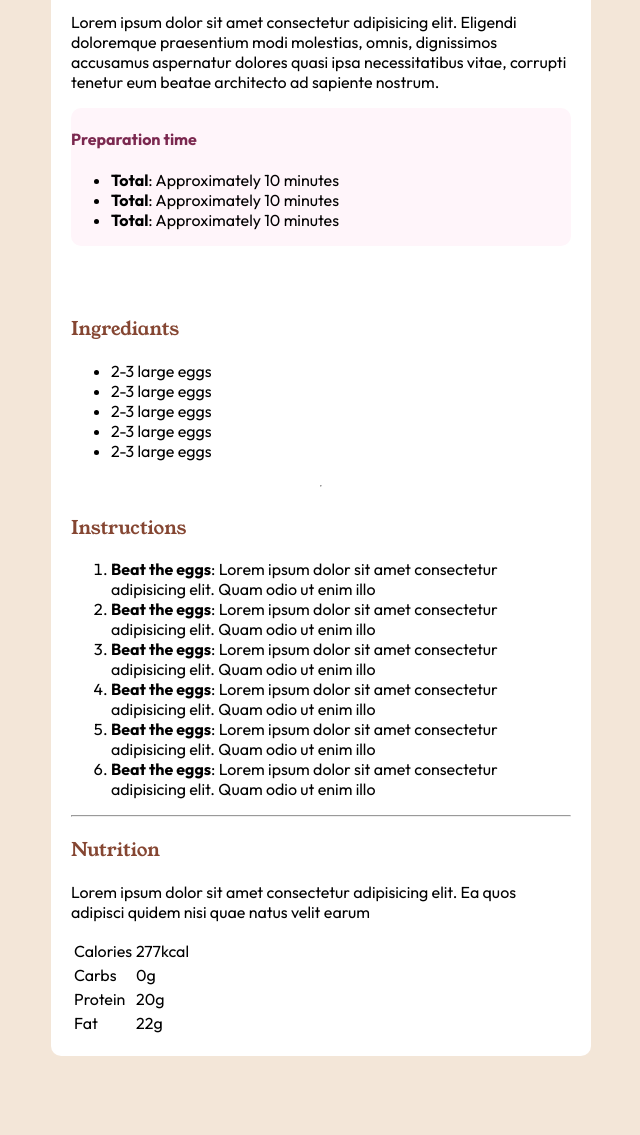
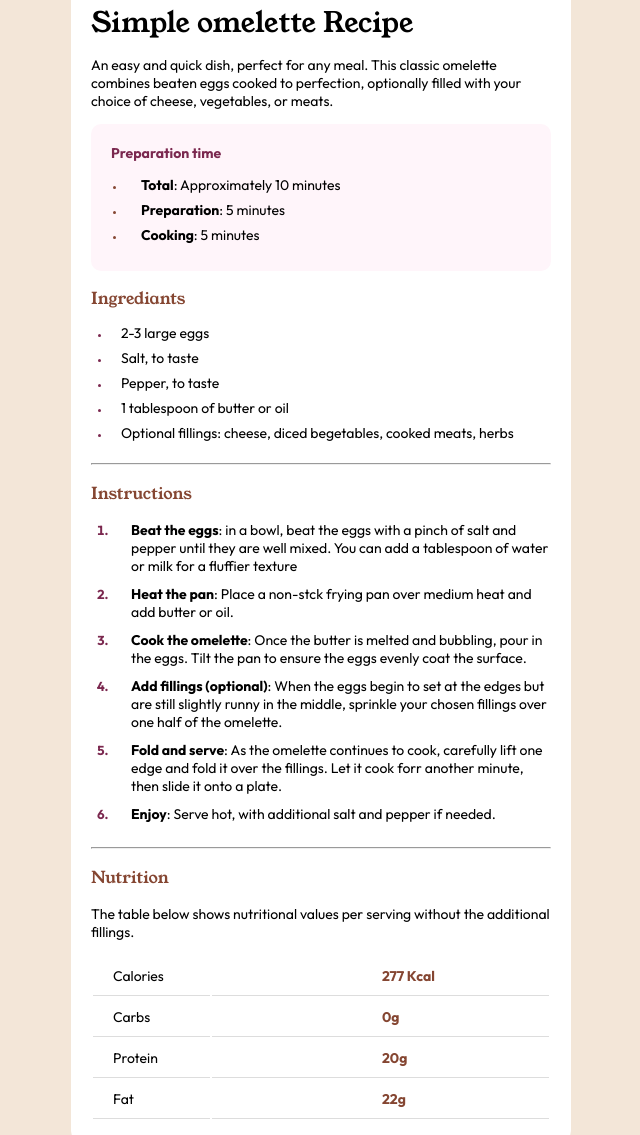
Before and after one commit to WaelDev/Recipe-page, a plain HTML site: page index.html in a window 1280 px wide. Shown: the part 312-1447 px from the top of the page, without its empty margins (319-959 px from the left). Before the commit the page ends 1368 px from the top, so only its background shows below. Drawn offline with Linux system fonts and the light colour scheme.

Commit message:
some changes

```diff
--- a/index.html
+++ b/index.html
@@ -13,68 +13,74 @@
 <body>
   <div class="container">
     <img class="image-cover" src="assets/images/image-omelette.jpeg" alt="image omelette">
+    <div class="container__body">
       <h1 class="title">Simple omelette Recipe</h1>
-    <p>Lorem ipsum dolor sit amet consectetur adipisicing elit. Eligendi doloremque praesentium modi molestias, omnis,
-      dignissimos accusamus aspernatur dolores quasi ipsa necessitatibus vitae, corrupti tenetur eum beatae architecto
-      ad sapiente nostrum.</p>
+      <p>An easy and quick dish, perfect for any meal. This classic omelette combines beaten eggs cooked to perfection,
+        optionally filled with your choice of cheese, vegetables, or meats.</p>
+      <!-- preparation section -->
       <div class="preparation">
         <h4>Preparation time</h4>
         <ul>
           <li><strong>Total</strong>: Approximately 10 minutes</li>
-        <li><strong>Total</strong>: Approximately 10 minutes</li>
-        <li><strong>Total</strong>: Approximately 10 minutes</li>
+          <li><strong>Preparation</strong>: 5 minutes</li>
+          <li><strong>Cooking</strong>: 5 minutes</li>
         </ul>
       </div>
+      <!-- ------------------- -->
+
+      <!-- ingrediants section -->
       <div class="ingrediants">
         <h3 class="title-m">Ingrediants</h3>
         <ul>
           <li>2-3 large eggs</li>
-        <li>2-3 large eggs</li>
-        <li>2-3 large eggs</li>
-        <li>2-3 large eggs</li>
-        <li>2-3 large eggs</li>
+          <li>Salt, to taste</li>
+          <li>Pepper, to taste</li>
+          <li>1 tablespoon of butter or oil</li>
+          <li>Optional fillings: cheese, diced begetables, cooked meats, herbs</li>
         </ul>
       </div>
       <hr>
+      <!-- ------------------- -->
       <div class="instructions">
         <h3 class="title-m">Instructions</h3>
         <ol>
-        <li><strong>Beat the eggs</strong>: Lorem ipsum dolor sit amet consectetur adipisicing elit. Quam odio ut enim
-          illo </li>
-        <li><strong>Beat the eggs</strong>: Lorem ipsum dolor sit amet consectetur adipisicing elit. Quam odio ut enim
-          illo </li>
-        <li><strong>Beat the eggs</strong>: Lorem ipsum dolor sit amet consectetur adipisicing elit. Quam odio ut enim
-          illo </li>
-        <li><strong>Beat the eggs</strong>: Lorem ipsum dolor sit amet consectetur adipisicing elit. Quam odio ut enim
-          illo </li>
-        <li><strong>Beat the eggs</strong>: Lorem ipsum dolor sit amet consectetur adipisicing elit. Quam odio ut enim
-          illo </li>
-        <li><strong>Beat the eggs</strong>: Lorem ipsum dolor sit amet consectetur adipisicing elit. Quam odio ut enim
-          illo </li>
+          <li><strong>Beat the eggs</strong>: in a bowl, beat the eggs with a pinch of salt and pepper until they are
+            well
+            mixed. You can add a tablespoon of water or milk for a fluffier texture</li>
+          <li><strong>Heat the pan</strong>: Place a non-stck frying pan over medium heat and add butter or oil.</li>
+          <li><strong>Cook the omelette</strong>: Once the butter is melted and bubbling, pour in the eggs. Tilt the pan
+            to ensure the eggs evenly coat the surface.</li>
+          <li><strong>Add fillings (optional)</strong>: When the eggs begin to set at the edges but are still slightly
+            runny in the middle, sprinkle your chosen fillings over one half of the omelette.</li>
+          <li><strong>Fold and serve</strong>: As the omelette continues to cook, carefully lift one edge and fold it
+            over
+            the fillings. Let it cook forr another minute, then slide it onto a plate.</li>
+          <li><strong>Enjoy</strong>: Serve hot, with additional salt and pepper if needed.</li>
         </ol>
         <hr>
         <div class="nutrition">
           <h3 class="title-m">Nutrition</h3>
-        <p>Lorem ipsum dolor sit amet consectetur adipisicing elit. Ea quos adipisci quidem nisi quae natus velit earum
+          <p>The table below shows nutritional values per serving without the additional fillings.
           </p>
           <table>
             <tr>
-            <td>Calories</td>
-            <td>277kcal</td>
+              <td>Calories </td>
+              <td><strong>277 Kcal</strong></td>
             </tr>
             <tr>
               <td>Carbs</td>
-            <td>0g</td>
+              <td><strong>0g</strong></td>
             </tr>
             <tr>
               <td>Protein</td>
-            <td>20g</td>
+              <td><strong>20g</strong></td>
             </tr>
             <tr>
               <td>Fat</td>
-            <td>22g</td>
+              <td><strong>22g</strong></td>
             </tr>
           </table>
+        </div>
       </div>
     </div>
   </div>
--- a/style.css
+++ b/style.css
@@ -24,7 +24,7 @@ body {
   display: flex;
   justify-content: center;
   font-family: var(--body-font);
-  font-size: 16px;
+  font-size: 14px;
   background: var(--Eggshell);
 }
 
@@ -37,47 +37,111 @@ body {
 .container {
   display: flex;
   flex-direction: column;
-  padding: 20px;
   justify-content: center;
   background-color: var(--White);
   border-radius: 10px;
   width: 500px;
+  margin-top: 75px;
+  margin-bottom: 75px;
+}
+
+.container__body {
+  padding: 0px 20px 20px 20px;
 }
 
 .image-cover {
-  width: 100%;
   height: 200px;
   object-fit: cover;
   border-radius: 10px;
+  margin: 20px;
 }
 
 .title {
   font-family: var(--title-font);
   font-weight: var(--title-font-weight);
+  margin: 0px;
 }
 
 .preparation {
-  width: 100%;
+  padding: 20px;
   background-color: var(--Rose_White);
   border-radius: 10px;
 }
 
 .preparation h4 {
   color: var(--Dark_Raspberry);
+  margin: 0;
+}
+
+.preparation ul {
+  padding-left: 15px;
+  margin-bottom: 0;
+}
+
+.preparation li {
+  padding-left: 15px;
+  padding-bottom: 7px;
+}
+
+.preparation  li::marker {
+  font-size: 10px;
+  color: var(--Nutmeg);
 }
 
 .ingrediants {
-  margin-top: 50px;
+  margin-top: 10px;
 }
 
+.ingrediants h3{
+  margin-bottom: 0;
+}
+
+.ingrediants ul{
+  padding-left: 20px;
+}
+
+.ingrediants li{
+  padding-left: 10px;
+  padding-bottom: 7px;
+}
+
+.ingrediants li::marker{
+  color: var(--Dark_Raspberry);
+  font-size: 10px;
+}
+
+.instructions ol{
+  padding-left: 20px;
+}
+
+.instructions li{
+  padding-left: 20px;
+  padding-bottom: 10px;
+}
+
+.instructions li::marker {
+  color: var(--Dark_Raspberry);
+  font-weight: bold;
+  font-size: 13px;
+}
 
 .attribution {
   font-size: 11px;
   text-align: center;
 }
 
-tr {
-  border-bottom: 1px solid black;
+td {
+  border-bottom: 1px solid #ddd;
+  padding: 10px 10px 10px 20px;
+}
+
+td > strong {
+  padding-left: 150px;
+  color: var(--Nutmeg);
+}
+
+table {
+  width: 100%;
 }
 
 .title-m{
@@ -89,3 +153,22 @@ tr {
 .attribution a {
   color: hsl(228, 45%, 44%);
 }
+
+/* Style Responsive for mobile */
+@media screen and (max-width: 500px) {
+  .container {
+    border-radius: 0px;
+    margin-top: 0px;
+    margin-bottom: 0px;
+  }
+  .image-cover {
+    /* width: 100%; */
+    height: 200px;
+    object-fit: cover;
+    border-radius: 0px;
+    margin: 0px;
+  }
+  .container__body {
+    padding: 40px;
+  }
+}
```
Lines whose indentation alone changed are shown as unchanged.
